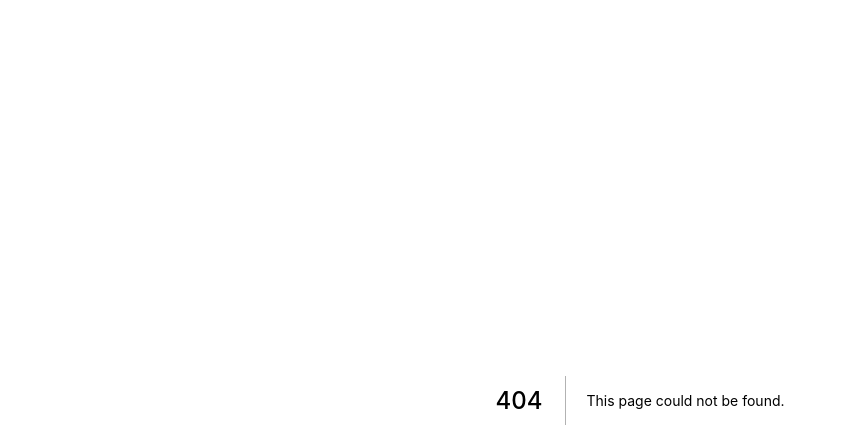
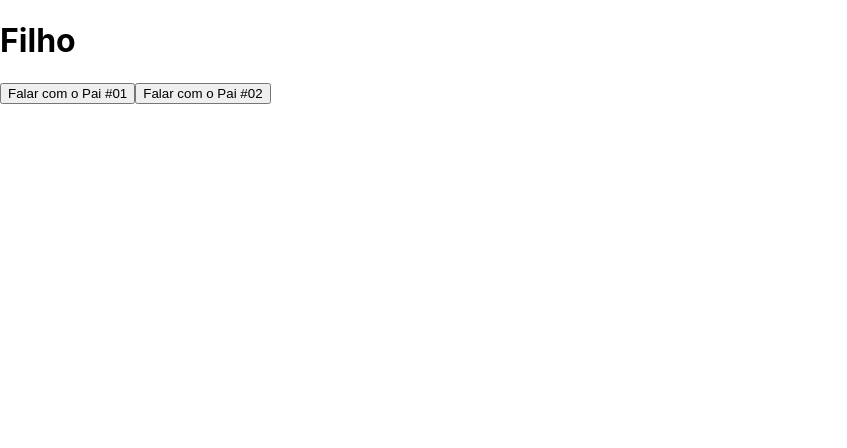
Before and after one commit to AnaMaisaUnifei/Cap_ReactNextjs_byron_cod3r, a Next.js app in the folder exercicios/: page /comunicacao/indireta1 in a window 1280 px wide. Before the commit this address had no page. Shown: the top 448 px of the page, without its empty margins (0-847 px from the left). Built offline with nearby package versions, Linux system fonts and the light colour scheme.

Commit message:
Comunicação Indireta

```diff
--- /dev/null
+++ b/exercicios/components/Indireta1/Filho.jsx
@@ -0,0 +1,16 @@
+export default function Filho(props) {
+  // "Passei no ENEM!"
+  console.log(props.funcao)
+
+  return (
+    <div>
+      <h1>Filho</h1>
+      <button onClick={props.funcao}>Falar com o Pai #01</button>
+      <button onClick={
+        () => props.funcao("Passei no ENEM!", "Uhuuuu", 10)
+      }>
+        Falar com o Pai #02
+      </button>
+    </div>
+  )
+}
--- /dev/null
+++ b/exercicios/components/Indireta1/Pai.jsx
@@ -0,0 +1,14 @@
+import Filho from "./Filho";
+
+export default function Pai(props) {
+
+  function falarComigo(param1, param2, param3) {
+    console.log(param1, param2, param3)
+  }
+
+  return (
+    <div>
+      <Filho funcao={falarComigo}/>
+    </div>
+  )
+}
--- /dev/null
+++ b/exercicios/pages/comunicacao/indireta1.jsx
@@ -0,0 +1,9 @@
+import Pai from "../../components/Indireta1/Pai";
+
+export default function indireta1() {
+  return (
+    <div>
+      <Pai />
+    </div>
+  )
+}
```
